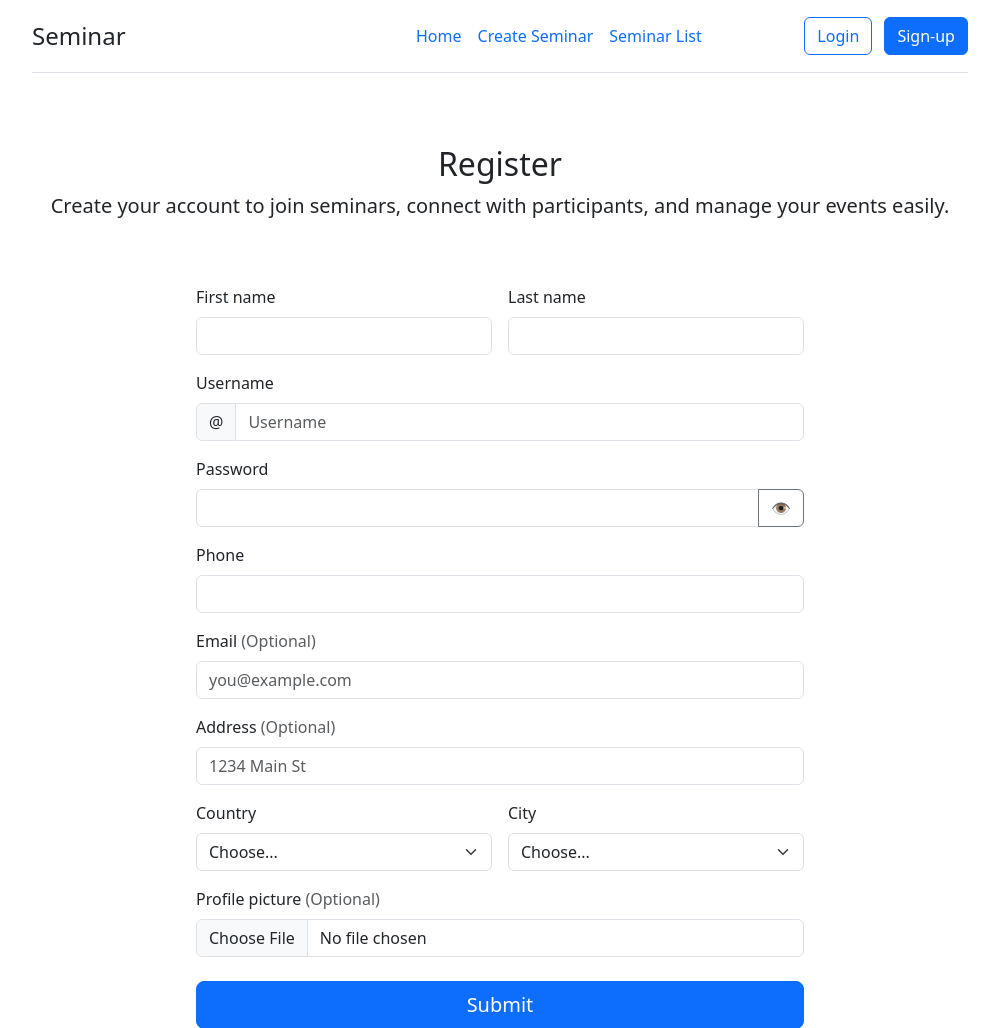
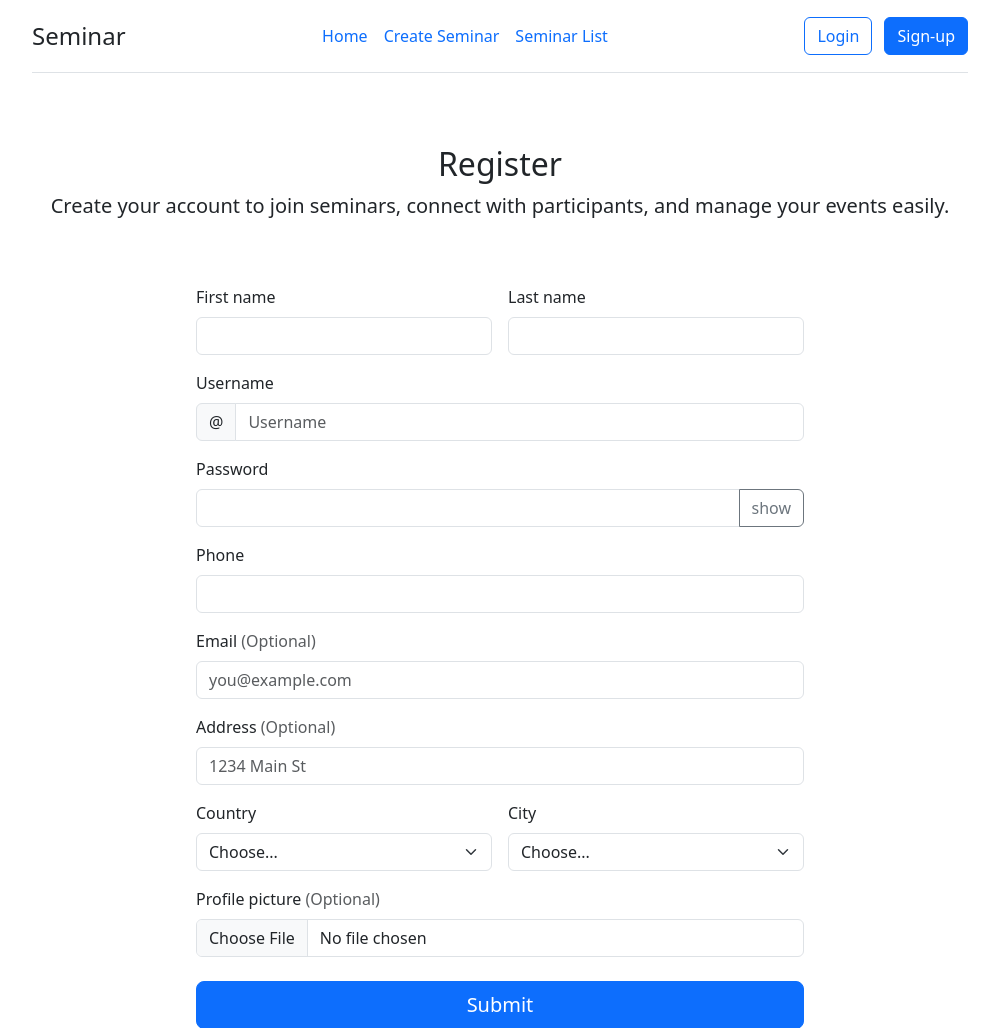
Before and after one commit to yoonesrahimian/seminar, a Django app: page /accounts/register/ in a window 1280 px wide. Shown: the top 1028 px of the page, without its empty margins (140-1139 px from the left). Run offline with Django 5.2, Linux system fonts and the light colour scheme; some libraries are stand-ins or nearby versions.

Commit message:
fix a bug

```diff
--- a/accounts/templates/accounts/register.html
+++ b/accounts/templates/accounts/register.html
@@ -84,7 +84,7 @@
                       type="button"
                       onclick="togglePassword()"
                   >
-                      👁
+                  show
                   </button>
                   </div>
                   <div class="invalid-feedback">
--- a/templates/header.html
+++ b/templates/header.html
@@ -4,32 +4,14 @@
     class="d-flex flex-wrap align-items-center justify-content-center justify-content-md-between py-3 mb-4 border-bottom"
     >
     <span class="fs-4">Seminar</span>
-      <div class="col-md-3 mb-2 mb-md-0">
-        <a
-          href="/"
-          class="d-inline-flex link-body-emphasis text-decoration-none"
-        >
-          <svg
-            class="bi"
-            width="40"
-            height="32"
-            role="img"
-            aria-label="Bootstrap"
-          >
-            <use xlink:href="#bootstrap"></use>
-          </svg>
-        </a>
-      </div>
       <ul
-        class="nav col-12 col-md-auto mb-2 justify-content-center mb-md-0"
+        class="nav col-md-auto mb-2 justify-content-center mb-md-0"
       >
         <li><a href="{% url 'home' %}" class="nav-link px-2">Home</a></li>
         <li><a href="{% url 'new_seminar' %}" class="nav-link px-2">Create Seminar</a></li>
         <li><a href="{% url 'seminar_list' %}" class="nav-link px-2">Seminar List</a></li>
-        <!--<li><a href="#" class="nav-link px-2">FAQs</a></li>
-        <li><a href="#" class="nav-link px-2">About</a></li> -->
       </ul>
-      <div class="col-md-3 text-end">
+      <div class="text-end">
         {% if user.is_authenticated %}
         <a class="nav-item me-2">{{ user.username }}</a>
         <a href="{% url 'logout' %}" class="btn btn-outline-primary">Logout</a>
```
